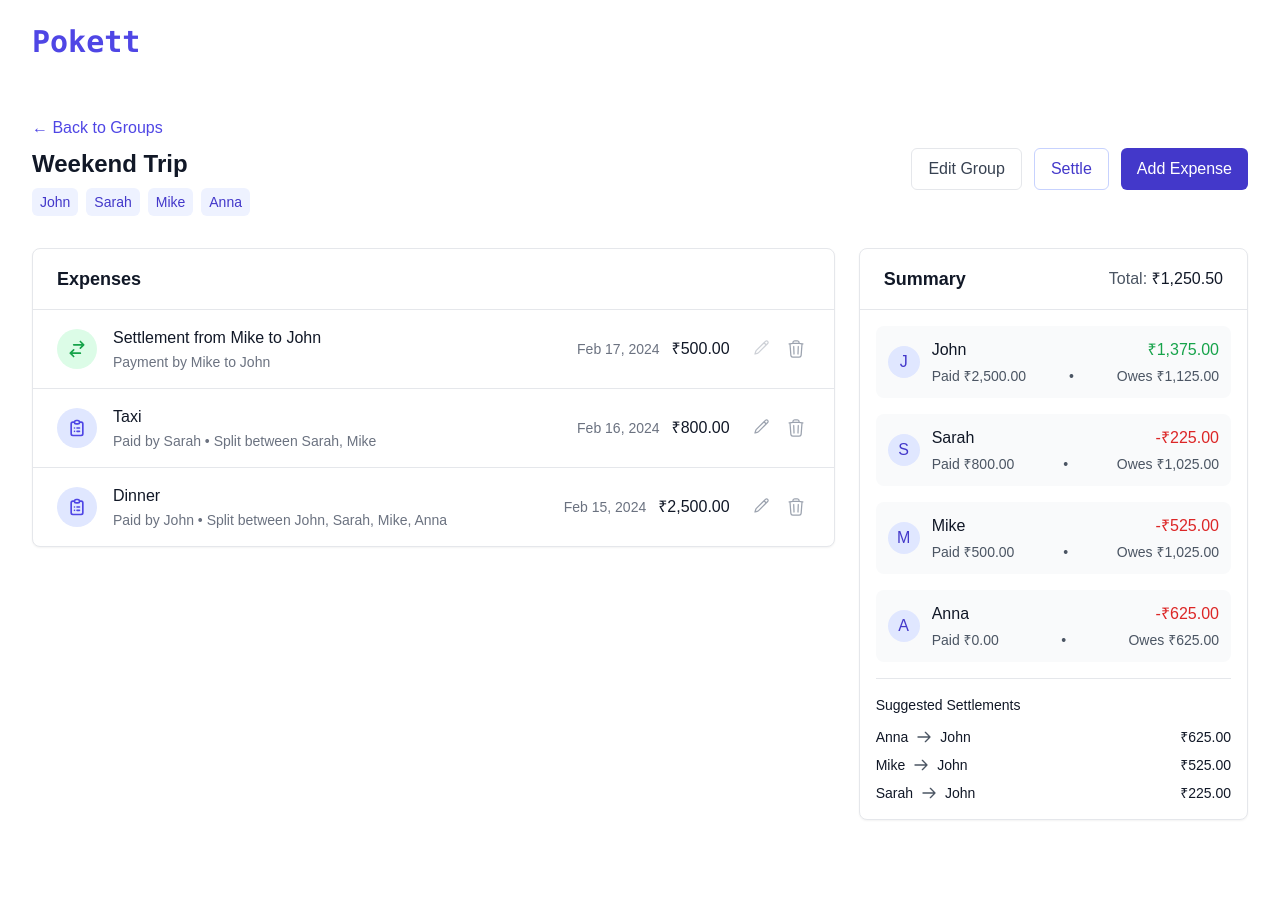
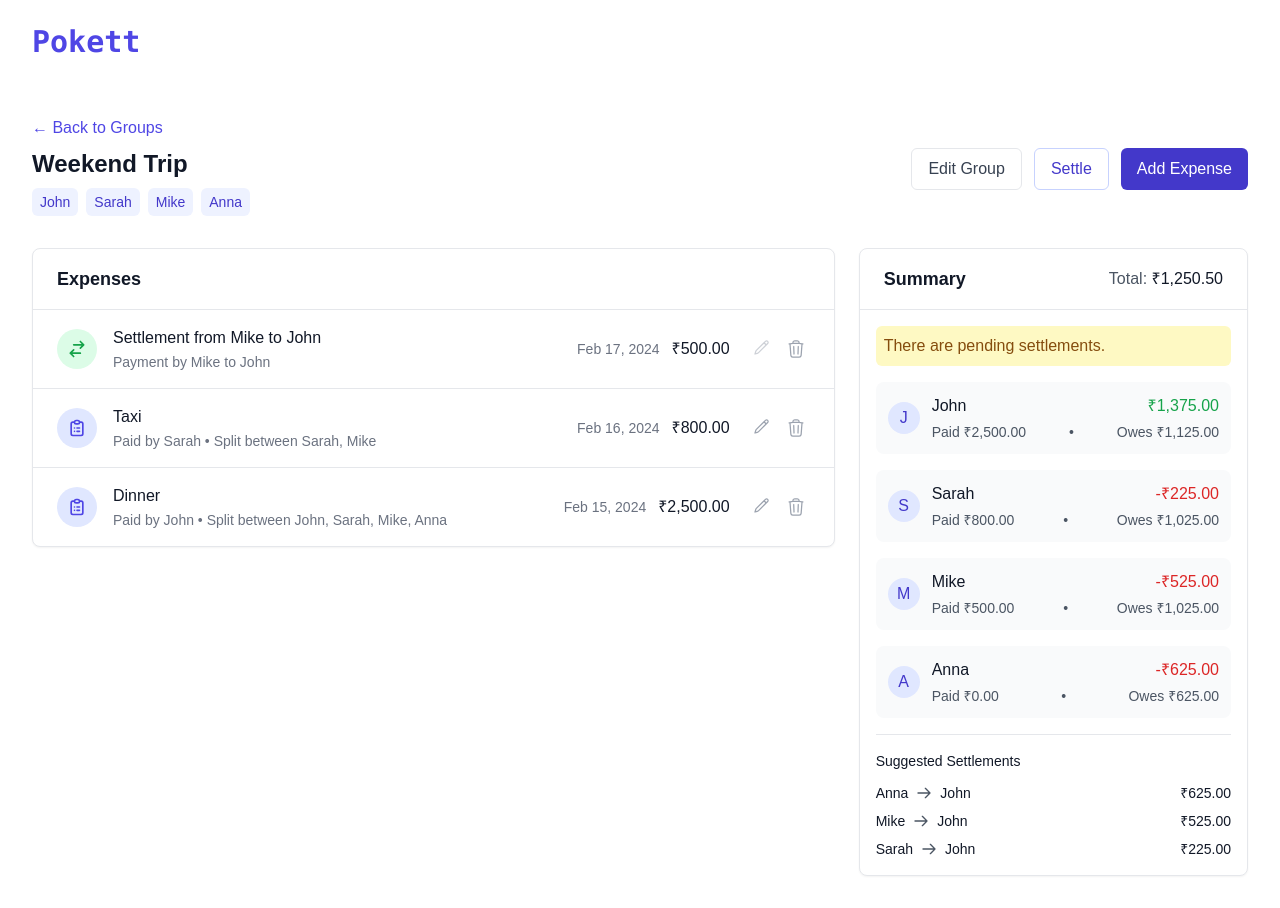
Before and after one commit to netooran/pokett, a Next.js app: page /groups/1 in a window 1280 px wide. Before the commit the page ends 884 px from the top, so only its background shows below. Built offline with nearby package versions, Linux system fonts and the light colour scheme.

Commit message:
Highlight settlement status at group level

```diff
--- a/app/groups/[id]/page.tsx
+++ b/app/groups/[id]/page.tsx
@@ -110,6 +110,10 @@ const formatDate = (date: Date): string => {
   });
 };
 
+function isGroupFullySettled(balances: MemberBalance[]): boolean {
+  return balances.every((balance) => balance.netBalance === 0);
+}
+
 export default function GroupPage({
   params,
 }: {
@@ -158,6 +162,12 @@ export default function GroupPage({
 
     fetchData();
   }, [id]);
+
+  const balances = calculateBalances(expenses, group?.members || []);
+  const fullySettled = isGroupFullySettled(balances);
+  const hasPendingSettlements = balances.some(
+    (balance) => balance.netBalance !== 0
+  );
 
   const handleEditGroup = async (
     id: string,
@@ -578,6 +588,16 @@ export default function GroupPage({
                 </div>
               </div>
               <div className="p-4 space-y-4">
+                {fullySettled && (
+                  <div className="bg-green-100 text-green-800 p-2 rounded-md">
+                    This group is fully settled!
+                  </div>
+                )}
+                {hasPendingSettlements && !fullySettled && (
+                  <div className="bg-yellow-100 text-yellow-800 p-2 rounded-md">
+                    There are pending settlements.
+                  </div>
+                )}
                 {calculateBalances(expenses, group.members).map(
                   ({ member, paid, owes, netBalance }) => (
                     <div
```
